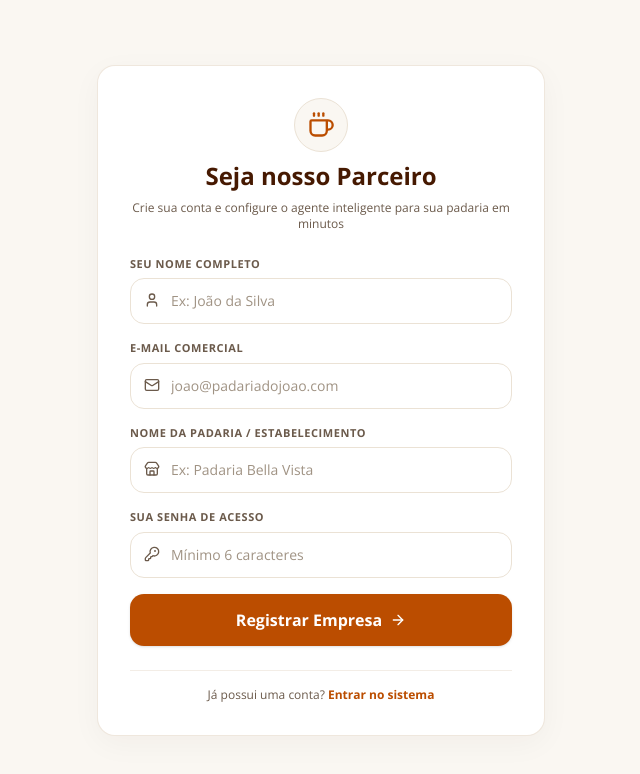
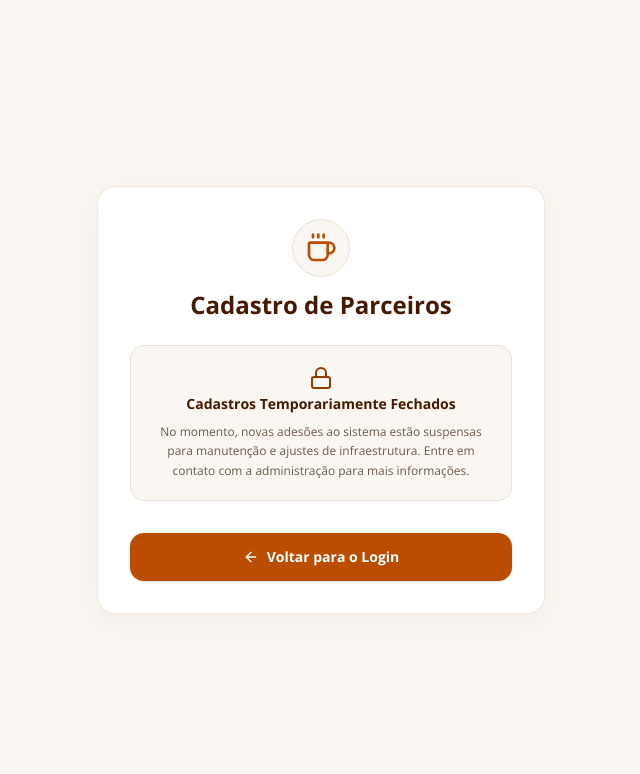
Before and after one commit to danilobsantos/agente-atendimento-padaria, a Next.js app: page /signup in a window 1280 px wide. Shown: the top 774 px of the page, without its empty margins (319-959 px from the left). Built offline with nearby package versions, Linux system fonts and the light colour scheme.

Commit message:
feat: disable public partner signup flow

```diff
--- a/src/app/login/page.tsx
+++ b/src/app/login/page.tsx
@@ -117,18 +117,6 @@ function LoginForm() {
           {!isLoading && <ArrowRight className="h-4 w-4" />}
         </button>
       </form>
-
-      <div className="border-t border-[#EBE2D5]/60 pt-4 text-center">
-        <p className="text-xs text-[#6B5A4B]">
-          Ainda não tem conta?{" "}
-          <Link
-            href="/signup"
-            className="text-amber-700 font-bold hover:underline"
-          >
-            Criar conta de parceiro
-          </Link>
-        </p>
-      </div>
     </div>
   );
 }
--- a/src/app/signup/page.tsx
+++ b/src/app/signup/page.tsx
@@ -1,171 +1,43 @@
-"use client";
-
-import React, { useState, useEffect } from "react";
-import { useRouter } from "next/navigation";
+import React from "react";
 import Link from "next/link";
-import { Coffee, KeyRound, Mail, AlertCircle, User, Store, ArrowRight } from "lucide-react";
+import { Coffee, Lock, ArrowLeft } from "lucide-react";
 
 export default function SignupPage() {
-  const router = useRouter();
-
-  const [name, setName] = useState("");
-  const [email, setEmail] = useState("");
-  const [tenantName, setTenantName] = useState("");
-  const [password, setPassword] = useState("");
-
-  const [error, setError] = useState<string | null>(null);
-  const [isLoading, setIsLoading] = useState(false);
-
-  useEffect(() => {
-    const timer = setTimeout(() => {
-      setError(null);
-    }, 0);
-    return () => clearTimeout(timer);
-  }, [name, email, tenantName, password]);
-
-  const handleSubmit = async (e: React.FormEvent) => {
-    e.preventDefault();
-    if (!name || !email || !tenantName || !password) return;
-
-    setIsLoading(true);
-    setError(null);
-
-    try {
-      const res = await fetch("/api/auth/signup", {
-        method: "POST",
-        headers: { "Content-Type": "application/json" },
-        body: JSON.stringify({ name, email, tenantName, password }),
-      });
-
-      if (res.ok) {
-        // Redirect to admin panel upon success
-        router.push("/admin");
-        router.refresh();
-      } else {
-        const data = await res.json();
-        setError(data.error || "Erro ao criar conta. Tente novamente.");
-      }
-    } catch {
-      setError("Erro de rede. Verifique sua conexão.");
-    } finally {
-      setIsLoading(false);
-    }
-  };
-
   return (
     <div className="min-h-screen bg-[#FAF7F2] text-[#2E251B] flex flex-col justify-center items-center p-6 antialiased">
-      <div className="w-full max-w-md bg-white border border-[#EBE2D5]/80 rounded-2xl p-8 shadow-[0_8px_30px_rgba(46,37,27,0.04)] space-y-6">
-        {/* Header */}
-        <div className="text-center space-y-2">
-          <div className="inline-flex bg-[#FAF7F2] p-3 rounded-full border border-[#EBE2D5] text-amber-700 mb-2">
-            <Coffee className="h-7 w-7" />
+      <div className="w-full max-w-md bg-white border border-[#EBE2D5]/80 rounded-2xl p-8 shadow-[0_8px_30px_rgba(46,37,27,0.04)] space-y-6 text-center">
+        {/* Icon Header */}
+        <div className="flex flex-col items-center gap-3">
+          <div className="inline-flex bg-[#FAF7F2] p-3 rounded-full border border-[#EBE2D5] text-amber-700">
+            <Coffee className="h-8 w-8" />
           </div>
-          <h1 className="text-2xl font-serif font-bold text-amber-950">Seja nosso Parceiro</h1>
-          <p className="text-xs text-[#6B5A4B] font-light">
-            Crie sua conta e configure o agente inteligente para sua padaria em minutos
+          <h1 className="text-2xl font-serif font-bold text-amber-950">
+            Cadastro de Parceiros
+          </h1>
+        </div>
+
+        {/* Notice Card */}
+        <div className="bg-[#FAF7F2] border border-[#EBE2D5] rounded-xl p-5 space-y-2">
+          <div className="flex justify-center text-amber-800 mb-1">
+            <Lock className="h-6 w-6" />
+          </div>
+          <h2 className="text-sm font-bold text-amber-950">
+            Cadastros Temporariamente Fechados
+          </h2>
+          <p className="text-xs text-[#6B5A4B] leading-relaxed">
+            No momento, novas adesões ao sistema estão suspensas para manutenção e ajustes de infraestrutura. Entre em contato com a administração para mais informações.
           </p>
         </div>
 
-        {error && (
-          <div className="p-3.5 bg-rose-50 border border-rose-100 rounded-xl flex gap-2.5 text-xs text-rose-700 items-start">
-            <AlertCircle className="h-4.5 w-4.5 shrink-0 mt-0.5" />
-            <span>{error}</span>
-          </div>
-        )}
-
-        <form onSubmit={handleSubmit} className="space-y-4">
-          {/* Full Name */}
-          <div className="space-y-1.5">
-            <label className="text-[11px] font-bold text-[#6B5A4B] uppercase tracking-wider block">
-              Seu nome completo
-            </label>
-            <div className="relative">
-              <User className="absolute left-3.5 top-3.5 h-4 w-4 text-[#6B5A4B]" />
-              <input
-                type="text"
-                required
-                value={name}
-                onChange={(e) => setName(e.target.value)}
-                placeholder="Ex: João da Silva"
-                className="w-full bg-white border border-[#EBE2D5] text-[#2E251B] placeholder-[#A09384] rounded-xl pl-10 pr-4 py-3 text-sm focus:outline-none focus:border-amber-600 focus:ring-1 focus:ring-amber-600"
-              />
-            </div>
-          </div>
-
-          {/* Email */}
-          <div className="space-y-1.5">
-            <label className="text-[11px] font-bold text-[#6B5A4B] uppercase tracking-wider block">
-              E-mail comercial
-            </label>
-            <div className="relative">
-              <Mail className="absolute left-3.5 top-3.5 h-4 w-4 text-[#6B5A4B]" />
-              <input
-                type="email"
-                required
-                value={email}
-                onChange={(e) => setEmail(e.target.value)}
-                placeholder="joao@padariadojoao.com"
-                className="w-full bg-white border border-[#EBE2D5] text-[#2E251B] placeholder-[#A09384] rounded-xl pl-10 pr-4 py-3 text-sm focus:outline-none focus:border-amber-600 focus:ring-1 focus:ring-amber-600"
-              />
-            </div>
-          </div>
-
-          {/* Business Name (Tenant Name) */}
-          <div className="space-y-1.5">
-            <label className="text-[11px] font-bold text-[#6B5A4B] uppercase tracking-wider block">
-              Nome da Padaria / Estabelecimento
-            </label>
-            <div className="relative">
-              <Store className="absolute left-3.5 top-3.5 h-4 w-4 text-[#6B5A4B]" />
-              <input
-                type="text"
-                required
-                value={tenantName}
-                onChange={(e) => setTenantName(e.target.value)}
-                placeholder="Ex: Padaria Bella Vista"
-                className="w-full bg-white border border-[#EBE2D5] text-[#2E251B] placeholder-[#A09384] rounded-xl pl-10 pr-4 py-3 text-sm focus:outline-none focus:border-amber-600 focus:ring-1 focus:ring-amber-600"
-              />
-            </div>
-          </div>
-
-          {/* Password */}
-          <div className="space-y-1.5">
-            <label className="text-[11px] font-bold text-[#6B5A4B] uppercase tracking-wider block">
-              Sua senha de acesso
-            </label>
-            <div className="relative">
-              <KeyRound className="absolute left-3.5 top-3.5 h-4 w-4 text-[#6B5A4B]" />
-              <input
-                type="password"
-                required
-                value={password}
-                onChange={(e) => setPassword(e.target.value)}
-                placeholder="Mínimo 6 caracteres"
-                className="w-full bg-white border border-[#EBE2D5] text-[#2E251B] placeholder-[#A09384] rounded-xl pl-10 pr-4 py-3 text-sm focus:outline-none focus:border-amber-600 focus:ring-1 focus:ring-amber-600"
-              />
-            </div>
-          </div>
-
-          <button
-            type="submit"
-            disabled={isLoading}
-            className="w-full bg-amber-700 hover:bg-amber-800 text-white font-bold py-3.5 rounded-xl transition-all shadow-sm disabled:opacity-50 flex items-center justify-center gap-2 cursor-pointer mt-2"
+        {/* Back to Login Action */}
+        <div className="pt-2">
+          <Link
+            href="/login"
+            className="w-full bg-amber-700 hover:bg-amber-800 text-white font-bold py-3.5 px-4 rounded-xl transition-all shadow-sm flex items-center justify-center gap-2 text-sm"
           >
-            {isLoading ? "Criando conta..." : "Registrar Empresa"}
-            {!isLoading && <ArrowRight className="h-4 w-4" />}
-          </button>
-        </form>
-
-        <div className="border-t border-[#EBE2D5]/60 pt-4 text-center">
-          <p className="text-xs text-[#6B5A4B]">
-            Já possui uma conta?{" "}
-            <Link
-              href="/login"
-              className="text-amber-700 font-bold hover:underline"
-            >
-              Entrar no sistema
-            </Link>
-          </p>
+            <ArrowLeft className="h-4 w-4" />
+            Voltar para o Login
+          </Link>
         </div>
       </div>
     </div>
```
Also changed, not shown: src/app/api/auth/signup/route.ts (+5 -117 lines).
